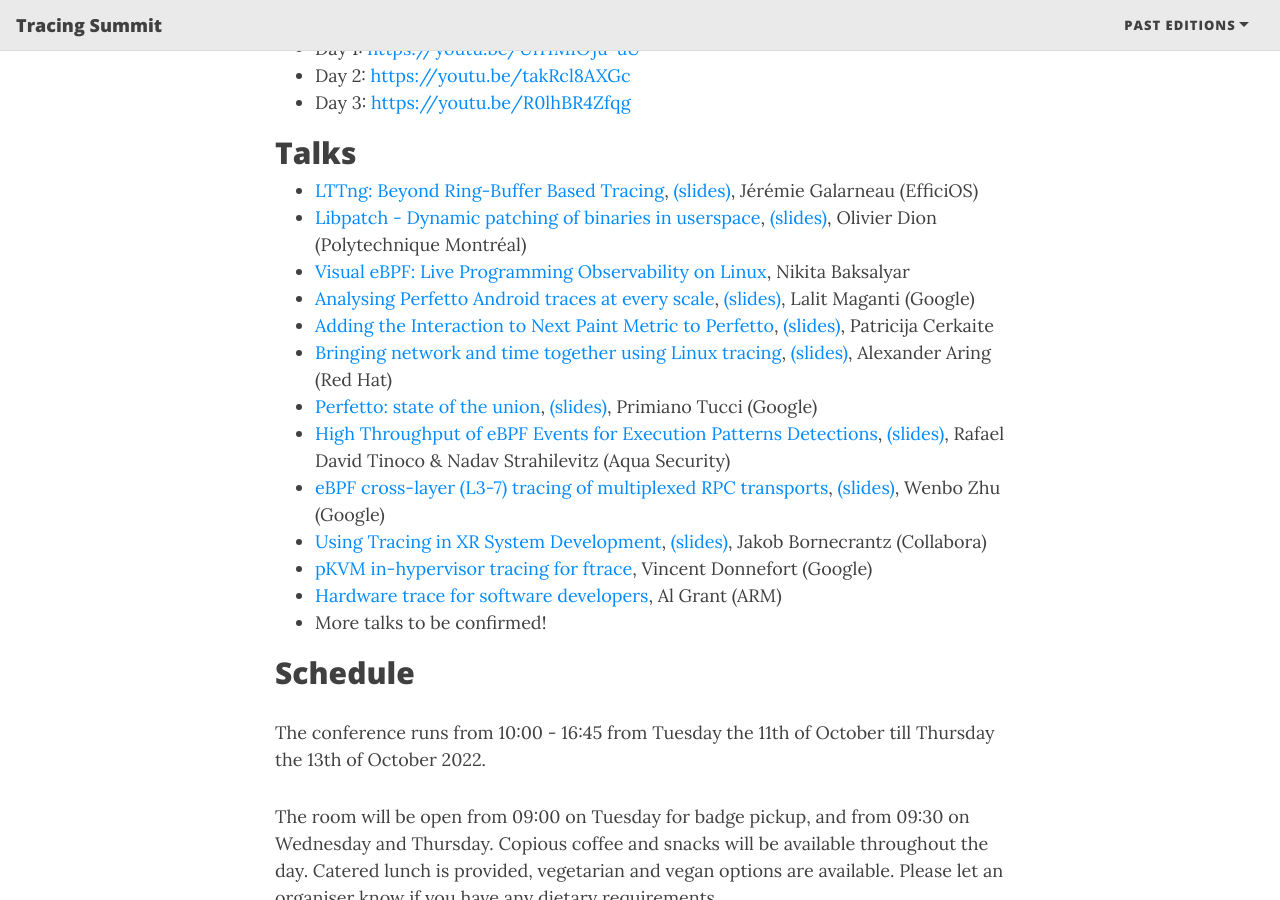
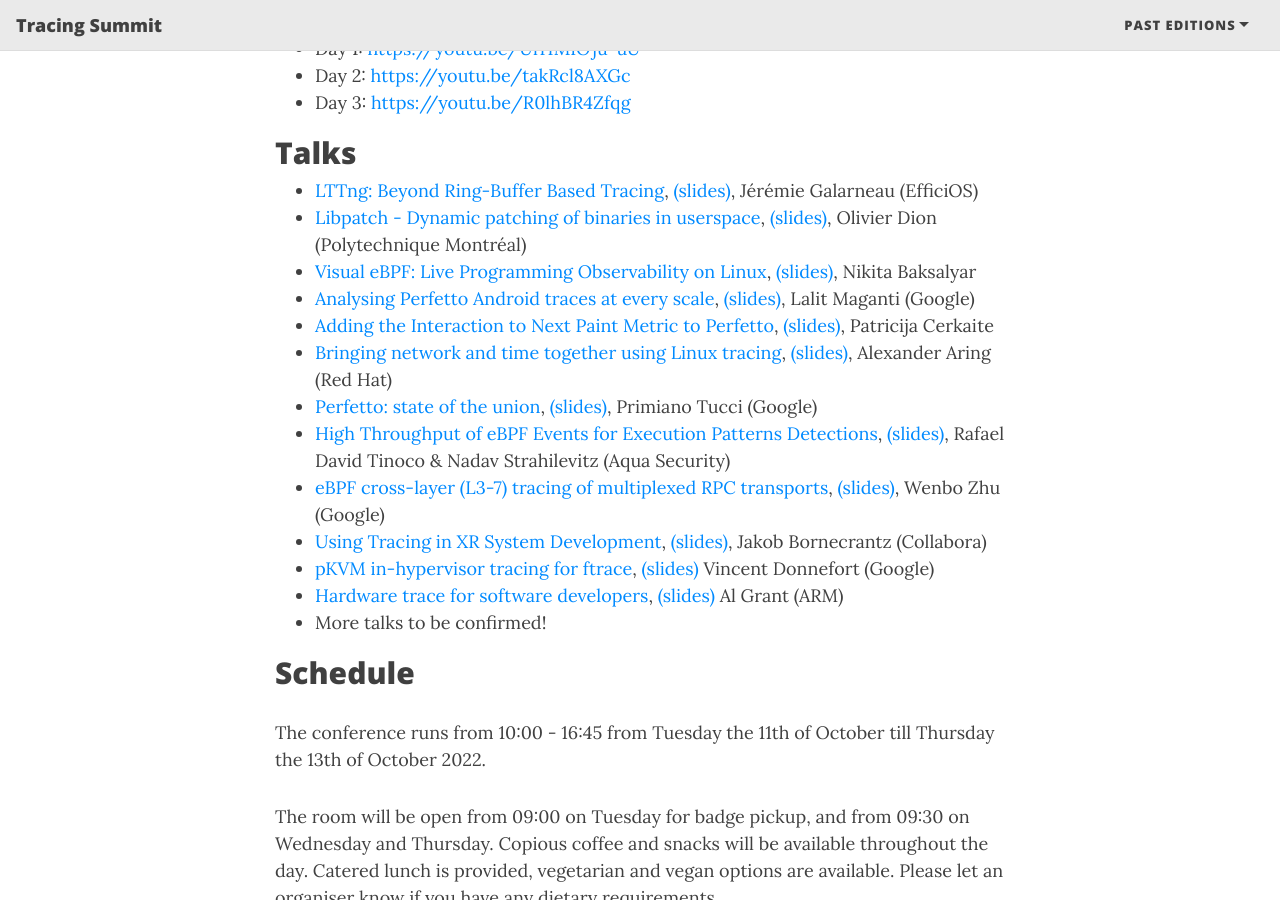
Before and after one commit to tracingsummit/tracingsummit.github.io, a Jekyll site: the page built from ts/2022/index.md, in a window 1280 px wide and 900 px high, scrolled down 959 px. Built offline with Jekyll 4.4.1, drawn with Linux system fonts in a browser that asks for light colours; nearby versions of some CDN libraries.

Commit message:
Add missing slides to ts2022
Signed-off-by: Olivier Dion <odion@efficios.com>

```diff
--- a/ts/2022/index.md
+++ b/ts/2022/index.md
@@ -26,16 +26,16 @@
 ## Talks
 * [LTTng: Beyond Ring-Buffer Based Tracing](/ts/2022/beyondtheringbuffer), [(slides)](files/Tracing_Summit_2022-LTTng_Beyond_Ring-Buffer_Based_Tracing_Jeremie_Galarneau_.pdf), Jérémie Galarneau (EfficiOS)
 * [Libpatch - Dynamic patching of binaries in userspace](/ts/2022/libpatch), [(slides)](files/Tracing_Summit_2022-Libpatch_Olivier_Dion_.pdf), Olivier Dion (Polytechnique Montréal)
-* [Visual eBPF: Live Programming Observability on Linux](/ts/2022/visualebpf), Nikita Baksalyar
-* [Analysing Perfetto Android traces at every scale](/ts/2022/analysingandroidtraces), [(slides)](files/Tracing_Summit_2022-Bulk_Trace_Processing_Lalit_Maganti_.pptx), Lalit Maganti (Google)
+* [Visual eBPF: Live Programming Observability on Linux](/ts/2022/visualebpf), [(slides)](files/Tracing_Summit_2022-Visual_eBPF_Live_Programming_Observability_on_Linux_Nikita_Baksalyar.pdf), Nikita Baksalyar
+* [Analysing Perfetto Android traces at every scale](/ts/2022/analysingandroidtraces), [(slides)](files/Tracing_Summit_2022-Analyzing_Perfetto_traces_at_every_scale_Lalit_Maganti.pdf), Lalit Maganti (Google)
 * [Adding the Interaction to Next Paint Metric to Perfetto](/ts/2022/nextpaint), [(slides)](files/Tracing_Summit_2022-Adding_INP_Metric_to_Perfetto_Patricija_Cerkaite_.pptx), Patricija Cerkaite
 * [Bringing network and time together using Linux tracing](/ts/2022/networkandtime), [(slides)](files/Tracing_Summit_2022-Bring_network_and_time_together_using_Linux_tracing_Alexander_Aring_.pdf), Alexander Aring (Red Hat)
 * [Perfetto: state of the union](/ts/2022/perfetto), [(slides)](files/Tracing_Summit_2022-Perfetto_Primiano_Tucci_.pptx), Primiano Tucci (Google)
 * [High Throughput of eBPF Events for Execution Patterns Detections](/ts/2022/ebpfpatterns), [(slides)](files/Tracing_Summit_2022-Tracee_Rafael_David_Tinoco_.pdf), Rafael David Tinoco & Nadav Strahilevitz (Aqua Security)
 * [eBPF cross-layer (L3-7) tracing of multiplexed RPC transports](/ts/2022/ebpfrpc), [(slides)](files/Tracing_Summit_2022-eBPF_Cross-layer_Tracing_of_Multiplexed_RPC_Transports_Wenbo_Zhu_.pptx), Wenbo Zhu (Google)
 * [Using Tracing in XR System Development](/ts/2022/tracingxr), [(slides)](files/Tracing_Summit_2022-Frame_Tracing_Jakob_Bornecrantz_.pptx), Jakob Bornecrantz (Collabora)
-* [pKVM in-hypervisor tracing for ftrace](/ts/2022/hypervisortracing), Vincent Donnefort (Google)
-* [Hardware trace for software developers](/ts/2022/hardware), Al Grant (ARM)
+* [pKVM in-hypervisor tracing for ftrace](/ts/2022/hypervisortracing), [(slides)](files/Tracing_Summit_2022-pKVM_in-hypervisor_tracing_for_ftrace_tracefs_Vincent_Donnefort.pdf) Vincent Donnefort (Google)
+* [Hardware trace for software developers](/ts/2022/hardware), [(slides)](files/Tracing_Summit_2022-Hardware_trace_for_software_developers_Al_Grant.pdf) Al Grant (ARM)
 * More talks to be confirmed!
 
 ## Schedule
```
Also changed, not shown: 4 other files.
